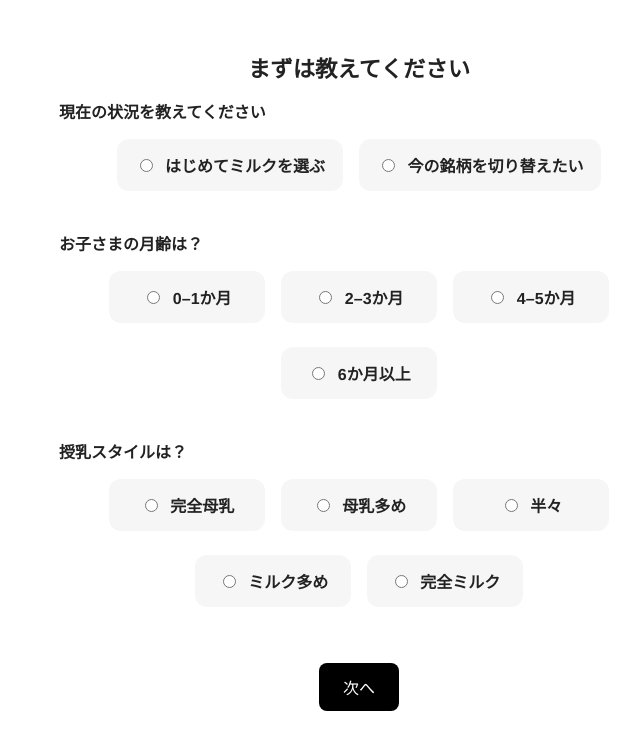
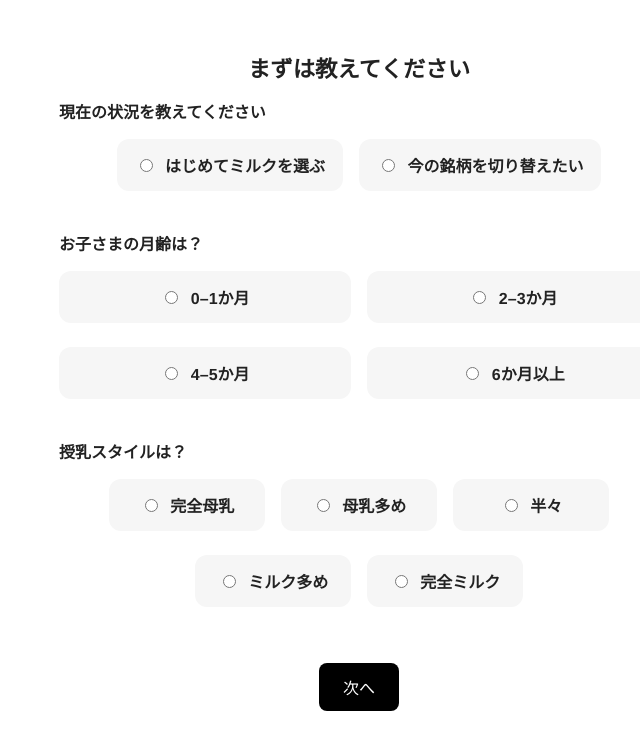
Before and after one commit to Yosuke-Isa/baby-milk-diagnosis, a plain HTML site: page index.html in a window 1280 px wide. Both pictures are taken after a click on the button "診断スタート". Shown: the whole page, without its empty margins (281-921 px from the left). Drawn offline with Linux system fonts and the light colour scheme.

Commit message:
Update style.css

```diff
--- a/style.css
+++ b/style.css
@@ -168,3 +168,9 @@ p {
   padding: 1rem 0;
   margin-top: 1rem;
 }
+/* 月齢だけ 2列×2行 に整列 */
+.two-col .options-row {
+  display: grid;
+  grid-template-columns: repeat(2, 1fr);
+  gap: 1rem;
+}
```
